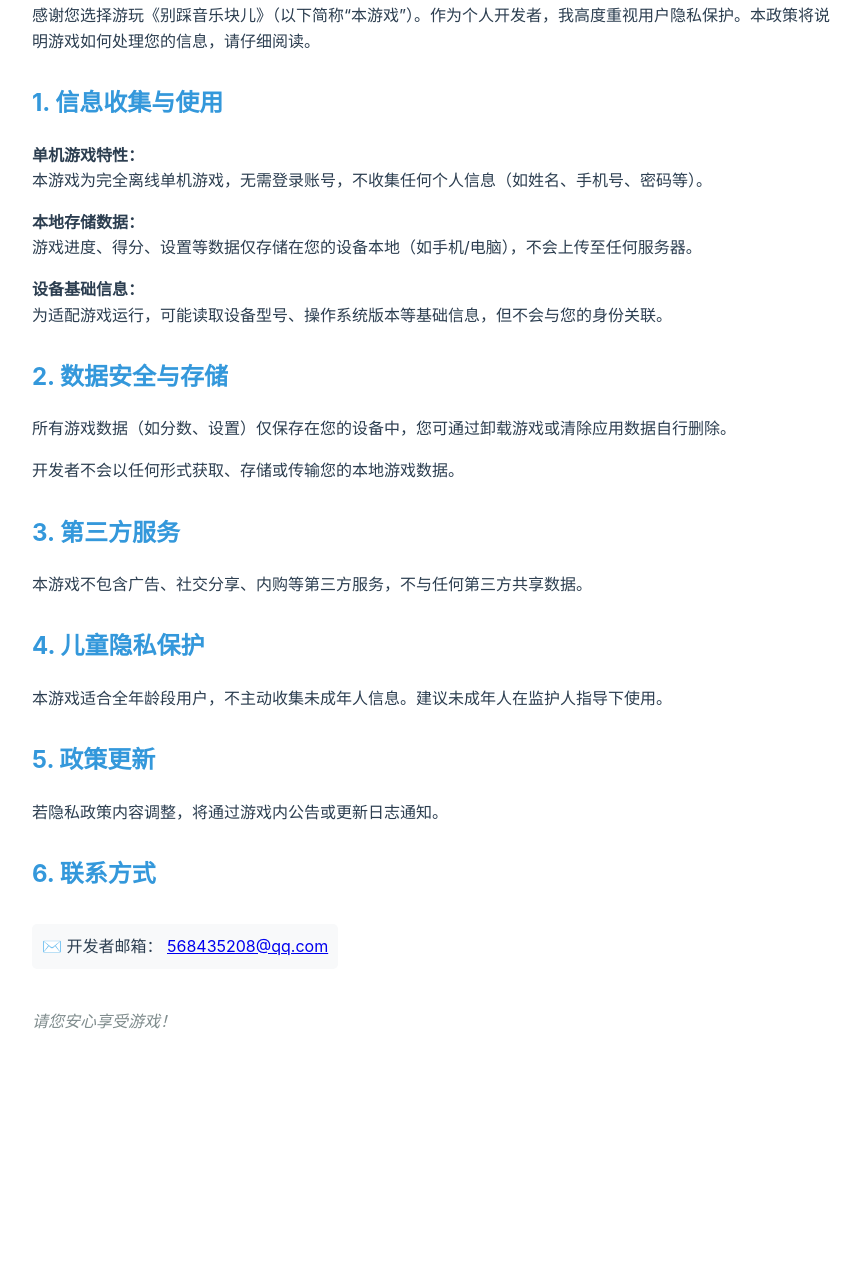
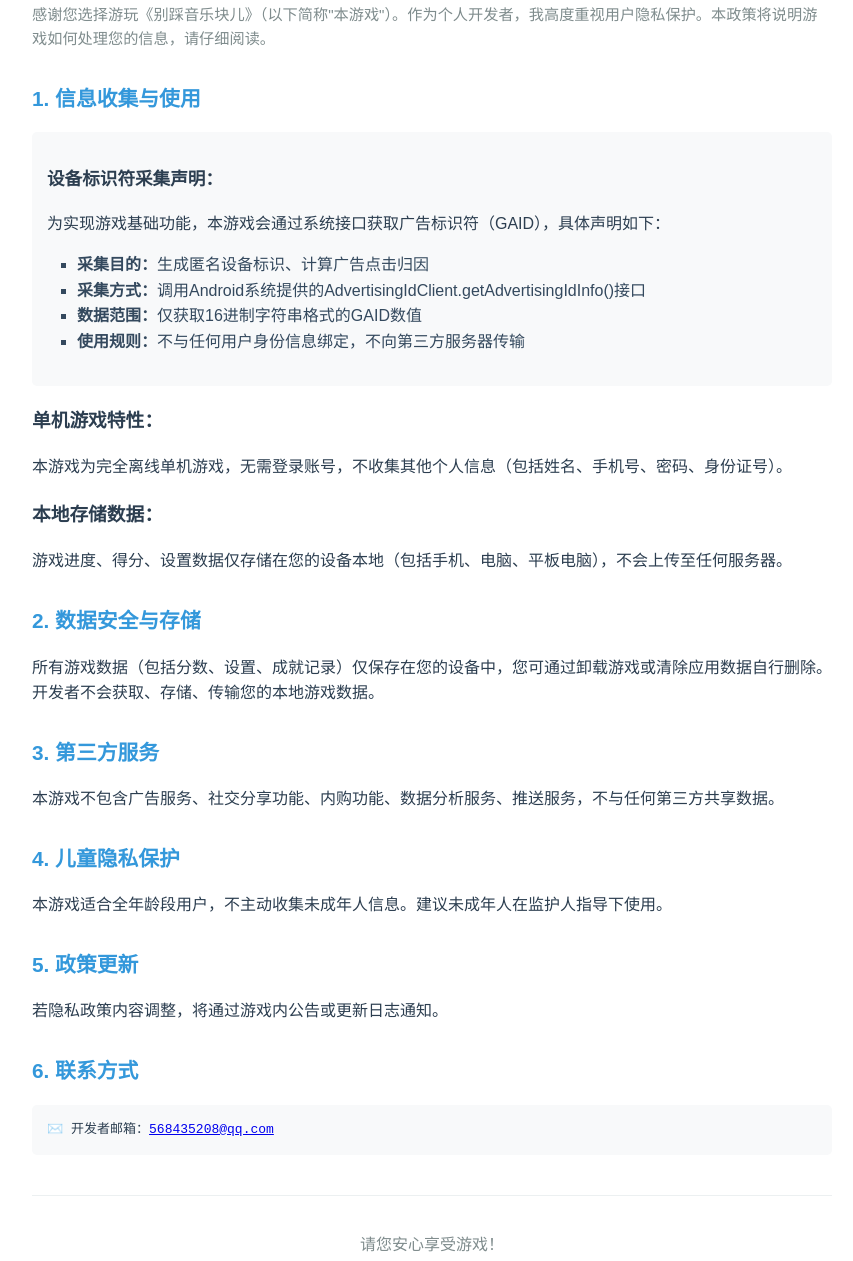
Before and after one commit to ahjiang/DCBK, a plain HTML site: page index.html in a window 1280 px wide. Shown: the part 103-1364 px from the top of the page, without its empty margins (208-1061 px from the left). Before the commit the page ends 1158 px from the top, so only its background shows below. Drawn offline with Linux system fonts and the light colour scheme.

Commit message:
Enhance privacy policy styling and structure

```diff
--- a/index.html
+++ b/index.html
@@ -39,40 +39,60 @@
         }
     </style>
 </head>
-<body>
-    <h1>《别踩音乐块儿》隐私政策</h1>
+<body style="font-family: 'Microsoft YaHei', SimSun, sans-serif; line-height: 1.6; max-width: 800px; margin: 20px auto; padding: 0 20px;">
+    <h1 style="color: #2c3e50; border-bottom: 2px solid #3498db; padding-bottom: 10px;">《别踩音乐块儿》隐私政策</h1>
 
-    <p>感谢您选择游玩《别踩音乐块儿》（以下简称“本游戏”）。作为个人开发者，我高度重视用户隐私保护。本政策将说明游戏如何处理您的信息，请仔细阅读。</p>
+    <p style="color: #7f8c8d; font-size: 0.95em;">感谢您选择游玩《别踩音乐块儿》（以下简称"本游戏"）。作为个人开发者，我高度重视用户隐私保护。本政策将说明游戏如何处理您的信息，请仔细阅读。</p>
 
-    <h2>1. 信息收集与使用</h2>
-    <p><strong>单机游戏特性：</strong><br>
-    本游戏为完全离线单机游戏，无需登录账号，不收集任何个人信息（如姓名、手机号、密码等）。</p>
+    <section style="margin: 25px 0;">
+        <h2 style="color: #3498db; font-size: 1.3em;">1. 信息收集与使用</h2>
 
-    <p><strong>本地存储数据：</strong><br>
-    游戏进度、得分、设置等数据仅存储在您的设备本地（如手机/电脑），不会上传至任何服务器。</p>
+        <div style="background: #f8f9fa; padding: 15px; border-radius: 5px; margin: 15px 0;">
+            <h3 style="color: #2c3e50; font-size: 1.1em;">设备标识符采集声明：</h3>
+            <p>为实现游戏基础功能，本游戏会通过系统接口获取广告标识符（GAID），具体声明如下：</p>
+            <ul style="list-style-type: square; color: #34495e; padding-left: 30px;">
+                <li><strong>采集目的：</strong>生成匿名设备标识、计算广告点击归因</li>
+                <li><strong>采集方式：</strong>调用Android系统提供的AdvertisingIdClient.getAdvertisingIdInfo()接口</li>
+                <li><strong>数据范围：</strong>仅获取16进制字符串格式的GAID数值</li>
+                <li><strong>使用规则：</strong>不与任何用户身份信息绑定，不向第三方服务器传输</li>
+            </ul>
+        </div>
 
-    <p><strong>设备基础信息：</strong><br>
-    为适配游戏运行，可能读取设备型号、操作系统版本等基础信息，但不会与您的身份关联。</p>
+        <h3 style="color: #2c3e50; margin-top: 20px;">单机游戏特性：</h3>
+        <p>本游戏为完全离线单机游戏，无需登录账号，不收集其他个人信息（包括姓名、手机号、密码、身份证号）。</p>
 
-    <h2>2. 数据安全与存储</h2>
-    <p>所有游戏数据（如分数、设置）仅保存在您的设备中，您可通过卸载游戏或清除应用数据自行删除。</p>
-    <p>开发者不会以任何形式获取、存储或传输您的本地游戏数据。</p>
+        <h3 style="color: #2c3e50; margin-top: 20px;">本地存储数据：</h3>
+        <p>游戏进度、得分、设置数据仅存储在您的设备本地（包括手机、电脑、平板电脑），不会上传至任何服务器。</p>
+    </section>
 
-    <h2>3. 第三方服务</h2>
-    <p>本游戏不包含广告、社交分享、内购等第三方服务，不与任何第三方共享数据。</p>
+    <section style="margin: 25px 0;">
+        <h2 style="color: #3498db; font-size: 1.3em;">2. 数据安全与存储</h2>
+        <p>所有游戏数据（包括分数、设置、成就记录）仅保存在您的设备中，您可通过卸载游戏或清除应用数据自行删除。<br>
+        开发者不会获取、存储、传输您的本地游戏数据。</p>
+    </section>
 
-    <h2>4. 儿童隐私保护</h2>
-    <p>本游戏适合全年龄段用户，不主动收集未成年人信息。建议未成年人在监护人指导下使用。</p>
+    <section style="margin: 25px 0;">
+        <h2 style="color: #3498db; font-size: 1.3em;">3. 第三方服务</h2>
+        <p>本游戏不包含广告服务、社交分享功能、内购功能、数据分析服务、推送服务，不与任何第三方共享数据。</p>
+    </section>
 
-    <h2>5. 政策更新</h2>
-    <p>若隐私政策内容调整，将通过游戏内公告或更新日志通知。</p>
+    <section style="margin: 25px 0;">
+        <h2 style="color: #3498db; font-size: 1.3em;">4. 儿童隐私保护</h2>
+        <p>本游戏适合全年龄段用户，不主动收集未成年人信息。建议未成年人在监护人指导下使用。</p>
+    </section>
 
-    <h2>6. 联系方式</h2>
-    <div class="email-box">
-        ✉️ 开发者邮箱：
-        <a href="mailto:568435208@qq.com">568435208@qq.com</a>
-    </div>
+    <section style="margin: 25px 0;">
+        <h2 style="color: #3498db; font-size: 1.3em;">5. 政策更新</h2>
+        <p>若隐私政策内容调整，将通过游戏内公告或更新日志通知。</p>
+    </section>
 
-    <p class="notice">请您安心享受游戏！</p>
+    <section style="margin: 25px 0;">
+        <h2 style="color: #3498db; font-size: 1.3em;">6. 联系方式</h2>
+        <pre style="background: #f8f9fa; padding: 15px; border-radius: 5px;">✉️ 开发者邮箱：<a href="mailto:568435208@qq.com">568435208@qq.com</a></pre>
+    </section>
+
+    <footer style="margin-top: 40px; text-align: center; color: #7f8c8d; border-top: 1px solid #ecf0f1; padding-top: 20px;">
+        <p>请您安心享受游戏！</p>
+    </footer>
 </body>
 </html>
```
